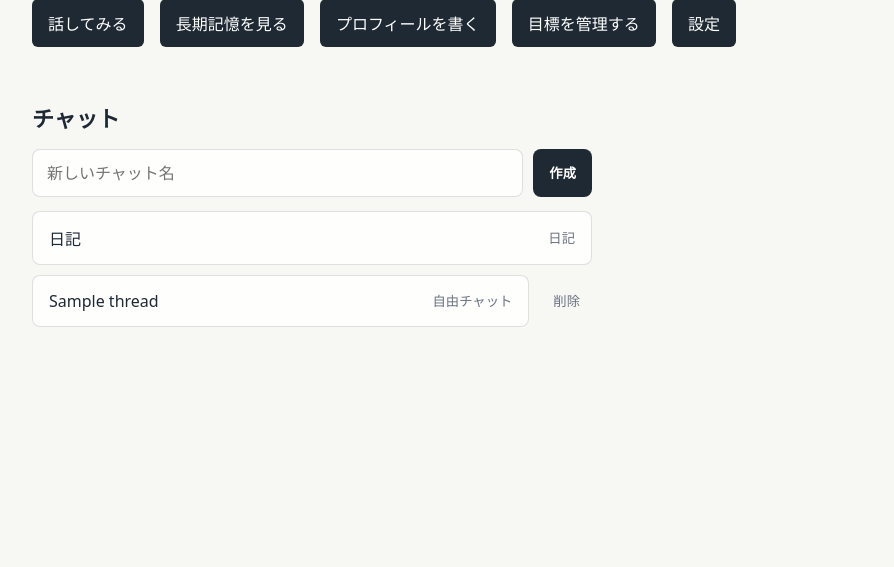
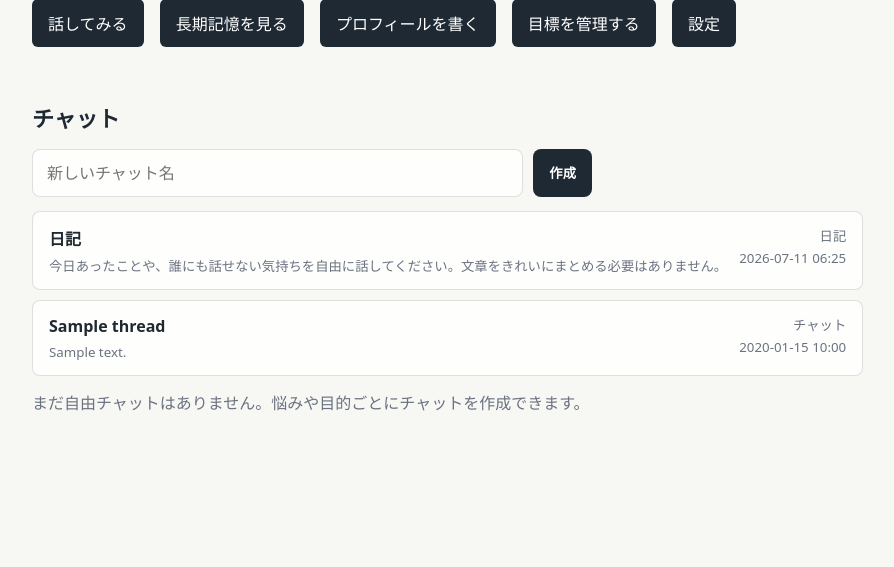
Before and after one commit to kokura-yuta/PAS, a FastAPI app: page / in a window 1280 px wide. Shown: the part 329-896 px from the top of the page, without its empty margins (128-1022 px from the left). Run offline with FastAPI, Linux system fonts and the light colour scheme; tables that the repository leaves empty hold one stand-in row (values such as "Sample post").

Commit message:
Add chat threads polish and core memory metadata

```diff
--- a/main.py
+++ b/main.py
@@ -17,6 +17,44 @@ load_dotenv()
 CHAT_HISTORY_LIMIT = 10
 CHAT_DISPLAY_LIMIT = 50
 MEMORY_EXTRACTION_MIN_LENGTH = 20
+THREAD_TITLE_MAX_LENGTH = 50
+DIARY_THREAD_TYPE = "diary"
+CUSTOM_THREAD_TYPE = "custom"
+THREAD_TYPE_LABELS = {
+    DIARY_THREAD_TYPE: "日記",
+    CUSTOM_THREAD_TYPE: "自由チャット"
+}
+MEMORY_SOURCE_LABELS = {
+    "user_statement": "本人発言",
+    "ai_inference": "AI推測"
+}
+
+
+def truncate_text(text, max_length=60):
+    text = (text or "").strip()
+
+    if len(text) <= max_length:
+        return text
+
+    return text[:max_length - 1] + "..."
+
+
+def format_datetime(value):
+    if value is None:
+        return ""
+
+    return value.strftime("%Y-%m-%d %H:%M")
+
+
+def get_thread_type_label(thread_type):
+    return THREAD_TYPE_LABELS.get(thread_type, "チャット")
+
+
+def get_thread_description(thread_type):
+    if thread_type == DIARY_THREAD_TYPE:
+        return "今日あったことや、誰にも話せない気持ちを自由に話してください。文章をきれいにまとめる必要はありません。"
+
+    return "テーマごとにPASと話せる自由チャットです。相談、整理、アイデア出しに使えます。"
 
 DATABASE_URL = os.getenv("DATABASE_URL")
 engine = create_engine(DATABASE_URL)
@@ -148,14 +186,14 @@ def get_or_create_diary_thread():
     try:
         diary_thread = (
             db.query(ChatThread)
-            .filter(ChatThread.thread_type == "diary")
+            .filter(ChatThread.thread_type == DIARY_THREAD_TYPE)
             .first()
         )
 
         if diary_thread is None:
             diary_thread = ChatThread(
                 title="日記",
-                thread_type="diary"
+                thread_type=DIARY_THREAD_TYPE
             )
             db.add(diary_thread)
             db.commit()
@@ -190,21 +228,55 @@ def load_chat_threads():
     try:
         threads = (
             db.query(ChatThread)
-            .order_by(ChatThread.updated_at.desc())
             .all()
         )
 
-        return threads
+        def sort_thread(thread):
+            thread_order = 0 if thread.thread_type == DIARY_THREAD_TYPE else 1
+            updated_at = thread.updated_at or thread.created_at or datetime.utcnow()
+            return (thread_order, -updated_at.timestamp())
+
+        thread_items = []
+
+        for thread in sorted(threads, key=sort_thread):
+            latest_message = (
+                db.query(ChatMessage)
+                .filter(ChatMessage.thread_id == thread.id)
+                .order_by(ChatMessage.created_at.desc())
+                .first()
+            )
+
+            description = get_thread_description(thread.thread_type)
+            latest_text = latest_message.content if latest_message else description
+
+            thread_items.append({
+                "id": thread.id,
+                "title": thread.title,
+                "display_title": truncate_text(thread.title, THREAD_TITLE_MAX_LENGTH),
+                "thread_type": thread.thread_type,
+                "thread_type_label": get_thread_type_label(thread.thread_type),
+                "description": description,
+                "latest_message": truncate_text(latest_text, 54),
+                "updated_at_text": format_datetime(thread.updated_at or thread.created_at),
+                "can_delete": thread.thread_type == CUSTOM_THREAD_TYPE
+            })
+
+        return thread_items
     finally:
         db.close()
 
 def create_chat_thread(title):
+    clean_title = truncate_text(title, THREAD_TITLE_MAX_LENGTH)
+
+    if not clean_title:
+        return None
+
     db = SessionLocal()
 
     try:
         thread = ChatThread(
-            title=title,
-            thread_type="custom"
+            title=clean_title,
+            thread_type=CUSTOM_THREAD_TYPE
         )
 
         db.add(thread)
@@ -221,7 +293,7 @@ def delete_chat_thread(thread_id):
     try:
         thread = db.query(ChatThread).filter(ChatThread.id == thread_id).first()
 
-        if thread is None or thread.thread_type == "diary":
+        if thread is None or thread.thread_type != CUSTOM_THREAD_TYPE:
             return
 
         db.query(ChatMessage).filter(ChatMessage.thread_id == thread_id).delete()
@@ -251,6 +323,45 @@ def save_message(role, content, thread_id=None):
     finally:
         db.close()
 
+
+def normalize_importance(value):
+    try:
+        importance = int(value)
+    except (TypeError, ValueError):
+        importance = 3
+
+    return max(1, min(5, importance))
+
+
+def normalize_confidence(value):
+    try:
+        confidence = float(value)
+    except (TypeError, ValueError):
+        confidence = 0.7
+
+    confidence = max(0.0, min(1.0, confidence))
+    return round(confidence, 2)
+
+
+def normalize_source_type(value):
+    if value == "user_statement":
+        return "user_statement"
+
+    return "ai_inference"
+
+
+def format_source_label(source_type):
+    source_type = normalize_source_type(source_type)
+    return MEMORY_SOURCE_LABELS[source_type]
+
+
+def format_date(value):
+    if value is None:
+        return ""
+
+    return value.strftime("%Y-%m-%d")
+
+
 def save_memory(
     content,
     category,
@@ -258,6 +369,15 @@ def save_memory(
     confidence=0.7,
     source_type="ai_inference"
 ):
+    content = (content or "").strip()
+    category = (category or "").strip()
+    importance = normalize_importance(importance)
+    confidence = normalize_confidence(confidence)
+    source_type = normalize_source_type(source_type)
+
+    if not content or not category:
+        return None
+
     db = SessionLocal()
 
     try:
@@ -267,13 +387,79 @@ def save_memory(
             importance=importance,
             confidence=confidence,
             source_type=source_type,
-            is_active=True
+            is_active=True,
+            last_confirmed_at=datetime.utcnow() if source_type == "user_statement" else None
         )
 
         db.add(new_memory)
         db.commit()
+        db.refresh(new_memory)
+        return new_memory.id
     finally:
         db.close()
+
+
+def save_or_update_memory(
+    content,
+    category,
+    importance=3,
+    confidence=0.7,
+    source_type="ai_inference"
+):
+    content = (content or "").strip()
+    category = (category or "").strip()
+    importance = normalize_importance(importance)
+    confidence = normalize_confidence(confidence)
+    source_type = normalize_source_type(source_type)
+
+    if not content or not category:
+        return None
+
+    db = SessionLocal()
+
+    try:
+        existing_memory = (
+            db.query(Memory)
+            .filter(Memory.is_active.is_(True))
+            .filter(Memory.category == category)
+            .filter(Memory.content == content)
+            .first()
+        )
+
+        if existing_memory:
+            existing_memory.importance = max(
+                normalize_importance(existing_memory.importance),
+                importance
+            )
+            existing_memory.confidence = max(
+                normalize_confidence(existing_memory.confidence),
+                confidence
+            )
+
+            if existing_memory.source_type != "user_statement":
+                existing_memory.source_type = source_type
+
+            existing_memory.last_confirmed_at = datetime.utcnow()
+            db.commit()
+            return existing_memory.id
+
+        new_memory = Memory(
+            content=content,
+            category=category,
+            importance=importance,
+            confidence=confidence,
+            source_type=source_type,
+            is_active=True,
+            last_confirmed_at=datetime.utcnow() if source_type == "user_statement" else None
+        )
+
+        db.add(new_memory)
+        db.commit()
+        db.refresh(new_memory)
+        return new_memory.id
+    finally:
+        db.close()
+
 
 def load_memories():
     db = SessionLocal()
@@ -282,16 +468,24 @@ def load_memories():
         memories = (
             db.query(Memory)
             .filter(Memory.is_active.is_(True))
-            .order_by(Memory.created_at)
+            .order_by(
+                Memory.importance.desc(),
+                Memory.confidence.desc(),
+                Memory.created_at.desc()
+            )
             .all()
         )
 
         memory_text = ""
 
         for memory in memories:
+            importance = normalize_importance(memory.importance)
+            confidence = normalize_confidence(memory.confidence)
+            source_type = normalize_source_type(memory.source_type)
+
             memory_text += (
-                f"[{memory.category} / importance:{memory.importance} "
-                f"/ confidence:{memory.confidence} / source:{memory.source_type}] "
+                f"[{memory.category} / importance:{importance} "
+                f"/ confidence:{confidence} / source:{source_type}] "
                 f"{memory.content}\n"
             )
 
@@ -304,7 +498,16 @@ def load_memory_items():
     db = SessionLocal()
 
     try:
-        memories = db.query(Memory).order_by(Memory.created_at.desc()).all()
+        memories = (
+            db.query(Memory)
+            .filter(Memory.is_active.is_(True))
+            .order_by(
+                Memory.importance.desc(),
+                Memory.confidence.desc(),
+                Memory.created_at.desc()
+            )
+            .all()
+        )
 
         memory_items = []
 
@@ -313,12 +516,15 @@ def load_memory_items():
                 "id": memory.id,
                 "category": memory.category,
                 "content": memory.content,
-                "importance": memory.importance,
-                "confidence": memory.confidence,
-                "source_type": memory.source_type,
+                "importance": normalize_importance(memory.importance),
+                "confidence": normalize_confidence(memory.confidence),
+                "source_type": normalize_source_type(memory.source_type),
+                "source_label": format_source_label(memory.source_type),
                 "is_active": memory.is_active,
                 "last_confirmed_at": memory.last_confirmed_at,
-                "created_at": memory.created_at
+                "last_confirmed_text": format_date(memory.last_confirmed_at),
+                "created_at": memory.created_at,
+                "created_at_text": format_date(memory.created_at)
             })
 
         return memory_items
@@ -332,7 +538,7 @@ def delete_memory(memory_id):
         memory = db.query(Memory).filter(Memory.id == memory_id).first()
 
         if memory:
-            db.delete(memory)
+            memory.is_active = False
             db.commit()
     finally:
         db.close()
@@ -569,6 +775,8 @@ importance は 1〜5 の整数で、長期的に重要なほど高くしてく
 confidence は 0〜1 の数値で、ユーザーが明言した情報ほど高くしてください。
 source_type は user_statement または ai_inference にしてください。
 ユーザーがはっきり言った事実は user_statement、文脈からの推測は ai_inference にしてください。
+content は1つの記憶だけを短い1文にしてください。
+同じ内容の記憶が増えにくいように、できるだけ「ユーザーは〜」から始めて具体的に書いてください。
 
 ユーザーの発言:
 {message}
@@ -670,14 +878,44 @@ PAS_RESPONSE_RULES = """
 
 
 
-def build_ai_prompt(message, history, memories, profile_text, goals_text, persona="friend", response_length="balanced"):
+def build_thread_prompt(thread_title, thread_type):
+    if thread_type == DIARY_THREAD_TYPE:
+        return f"""
+現在のチャット: {thread_title}
+このチャットは日記チャットです。
+ユーザーの感情や出来事を受け止めることを優先してください。
+ユーザーが明確にアドバイスを求めていない場合、すぐに解決策を押しつけず、共感と短い質問を中心にしてください。
+"""
+
+    return f"""
+現在のチャット: {thread_title}
+このチャットは自由チャットです。
+チャット名や会話内容に合わせて、相談・整理・提案・アイデア出しをしてください。
+"""
+
+
+def build_ai_prompt(
+    message,
+    history,
+    memories,
+    profile_text,
+    goals_text,
+    persona="friend",
+    response_length="balanced",
+    thread_title="日記",
+    thread_type=DIARY_THREAD_TYPE
+):
     persona_prompt = PAS_PERSONAS.get(persona, PAS_PERSONAS["friend"])
     length_prompt = RESPONSE_LENGTH_PROMPTS.get(response_length, RESPONSE_LENGTH_PROMPTS["balanced"])
+    thread_prompt = build_thread_prompt(thread_title, thread_type)
     return f"""
 {persona_prompt}
 
 PASの返答ルール:
 {PAS_RESPONSE_RULES}
+
+チャットの種類:
+{thread_prompt}
 
 返答の長さ:
 {length_prompt}
@@ -713,13 +951,18 @@ def home(request: Request):
     settings = load_settings()
     get_or_create_diary_thread()
     chat_threads = load_chat_threads()
+    custom_thread_count = sum(
+        1 for thread in chat_threads if thread["thread_type"] == CUSTOM_THREAD_TYPE
+    )
 
     return templates.TemplateResponse(
         request=request,
         name="home.html",
         context={
             "settings": settings,
-            "chat_threads": chat_threads
+            "chat_threads": chat_threads,
+            "custom_thread_count": custom_thread_count,
+            "thread_title_max_length": THREAD_TITLE_MAX_LENGTH
         }
     )
 
@@ -736,7 +979,10 @@ def chat_page(request: Request):
             "settings": settings,
             "chat_items": chat_items,
             "thread_id": diary_thread.id,
-            "thread_title": diary_thread.title
+            "thread_title": diary_thread.title,
+            "thread_description": get_thread_description(diary_thread.thread_type),
+            "thread_type_label": get_thread_type_label(diary_thread.thread_type),
+            "can_delete_thread": False
         }
     )
 
@@ -757,7 +1003,10 @@ def chat_thread_page(request: Request, thread_id: int):
             "settings": settings,
             "chat_items": chat_items,
             "thread_id": thread_id,
-            "thread_title": thread.title
+            "thread_title": thread.title,
+            "thread_description": get_thread_description(thread.thread_type),
+            "thread_type_label": get_thread_type_label(thread.thread_type),
+            "can_delete_thread": thread.thread_type == CUSTOM_THREAD_TYPE
         }
     )
 
@@ -768,7 +1017,10 @@ def chat_thread_create(title: str = Form("")):
     if not clean_title:
         return RedirectResponse(url="/", status_code=303)
 
-    thread = create_chat_thread(clean_title[:200])
+    thread = create_chat_thread(clean_title)
+
+    if thread is None:
+        return RedirectResponse(url="/", status_code=303)
 
     return RedirectResponse(url=f"/chat/{thread.id}", status_code=303)
 
@@ -931,7 +1183,17 @@ def chat_send(request: Request, thread_id: int, message: str = Form(...)):
     }
 
     if len(clean_message) >= MEMORY_EXTRACTION_MIN_LENGTH:
-        memory_data = extract_memory_from_message(clean_message)
+        try:
+            memory_data = extract_memory_from_message(clean_message)
+        except Exception:
+            memory_data = {
+                "should_save": False,
+                "category": "",
+                "content": "",
+                "importance": 0,
+                "confidence": 0,
+                "source_type": ""
+            }
 
     should_save_memory = (
         memory_data.get("should_save")
@@ -940,7 +1202,7 @@ def chat_send(request: Request, thread_id: int, message: str = Form(...)):
     )
 
     if should_save_memory:
-        save_memory(
+        save_or_update_memory(
             content=memory_data["content"],
             category=memory_data["category"],
             importance=memory_data.get("importance", 3),
@@ -949,15 +1211,41 @@ def chat_send(request: Request, thread_id: int, message: str = Form(...)):
         )
 
 
-    response = client.responses.create(
-        model="gpt-4.1-mini",
-        input=build_ai_prompt(clean_message, history, memories, profile_text, goals_text, persona, response_length)
-    )
+    ai_message = ""
+    should_save_ai_message = True
 
-    ai_message = response.output_text
+    try:
+        response = client.responses.create(
+            model="gpt-4.1-mini",
+            input=build_ai_prompt(
+                clean_message,
+                history,
+                memories,
+                profile_text,
+                goals_text,
+                persona,
+                response_length,
+                thread.title,
+                thread.thread_type
+            )
+        )
 
-    save_message("assistant", ai_message, thread_id)
+        ai_message = response.output_text
+    except Exception:
+        ai_message = "PASの回答を生成できませんでした。もう一度送信してください。"
+        should_save_ai_message = False
+
+    if should_save_ai_message:
+        save_message("assistant", ai_message, thread_id)
+
     chat_items = load_chat_items(thread_id)
+
+    if not should_save_ai_message:
+        chat_items.append({
+            "role": "assistant",
+            "content": ai_message,
+            "created_at": datetime.utcnow()
+        })
 
 
     return templates.TemplateResponse(
@@ -967,7 +1255,10 @@ def chat_send(request: Request, thread_id: int, message: str = Form(...)):
             "chat_items": chat_items,
             "settings": settings,
             "thread_id": thread_id,
-            "thread_title": thread.title
+            "thread_title": thread.title,
+            "thread_description": get_thread_description(thread.thread_type),
+            "thread_type_label": get_thread_type_label(thread.thread_type),
+            "can_delete_thread": thread.thread_type == CUSTOM_THREAD_TYPE
             }
     )
 
--- a/static/style.css
+++ b/static/style.css
@@ -147,7 +147,7 @@ body {
     flex: 1;
     display: flex;
     justify-content: space-between;
-    align-items: center;
+    align-items: flex-start;
     gap: 12px;
     padding: 14px 16px;
     border: 1px solid var(--field-border);
@@ -157,8 +157,38 @@ body {
     text-decoration: none;
 }
 
-.thread-link small {
+.thread-link span:first-child {
+    min-width: 0;
+}
+
+.thread-link strong {
+    display: block;
+    margin-bottom: 6px;
+    overflow: hidden;
+    text-overflow: ellipsis;
+    white-space: nowrap;
+}
+
+.thread-link small,
+.thread-empty {
     color: var(--muted);
+}
+
+.thread-link span:first-child small {
+    display: block;
+    overflow: hidden;
+    text-overflow: ellipsis;
+    white-space: nowrap;
+}
+
+.thread-meta {
+    display: grid;
+    gap: 4px;
+    flex-shrink: 0;
+    text-align: right;
+}
+
+.thread-meta small {
     white-space: nowrap;
 }
 
@@ -173,6 +203,12 @@ body {
     background: transparent;
     color: var(--muted);
     cursor: pointer;
+}
+
+.thread-empty {
+    max-width: 560px;
+    margin: 14px 0 0;
+    line-height: 1.7;
 }
 
 .page {
--- a/templates/home.html
+++ b/templates/home.html
@@ -28,7 +28,7 @@
             <h2>チャット</h2>
 
             <form class="thread-form" method="post" action="/chat_threads">
-                <input type="text" name="title" placeholder="新しいチャット名" autocomplete="off" required>
+                <input type="text" name="title" placeholder="新しいチャット名" autocomplete="off" maxlength="{{ thread_title_max_length }}" required>
                 <button type="submit">作成</button>
             </form>
 
@@ -37,18 +37,28 @@
                     {% for thread in chat_threads %}
                         <div class="thread-item">
                             <a class="thread-link" href="/chat/{{ thread.id }}">
-                                <span>{{ thread.title }}</span>
-                                <small>{{ "日記" if thread.thread_type == "diary" else "自由チャット" }}</small>
+                                <span>
+                                    <strong>{{ thread.display_title }}</strong>
+                                    <small>{{ thread.latest_message }}</small>
+                                </span>
+                                <span class="thread-meta">
+                                    <small>{{ thread.thread_type_label }}</small>
+                                    <small>{{ thread.updated_at_text }}</small>
+                                </span>
                             </a>
 
-                            {% if thread.thread_type != "diary" %}
+                            {% if thread.can_delete %}
                                 <form method="post" action="/chat_threads/{{ thread.id }}/delete">
-                                    <button type="submit" onclick="return confirm('このチャットを削除しますか？')">削除</button>
+                                    <button type="submit" onclick="return confirm({{ (thread.title ~ 'を削除しますか？このチャット内の会話も削除されます。')|tojson }})">削除</button>
                                 </form>
                             {% endif %}
                         </div>
                     {% endfor %}
                 </div>
+
+                {% if custom_thread_count == 0 %}
+                    <p class="thread-empty">まだ自由チャットはありません。悩みや目的ごとにチャットを作成できます。</p>
+                {% endif %}
             {% else %}
                 <p>チャットはまだありません。</p>
             {% endif %}
--- a/templates/memories.html
+++ b/templates/memories.html
@@ -20,7 +20,11 @@
                         <small>
                             重要度: {{ memory.importance }}
                             / 確信度: {{ memory.confidence }}
-                            / 情報源: {{ memory.source_type }}
+                            / 情報源: {{ memory.source_label }}
+                            / 保存日: {{ memory.created_at_text }}
+                            {% if memory.last_confirmed_text %}
+                                / 最終確認: {{ memory.last_confirmed_text }}
+                            {% endif %}
                         </small>
 
                         <form method="post" action="/memories/{{ memory.id }}/delete">
```
Also changed, not shown: other parts of static/style.css (+53 -1 lines), templates/chat.html (+27 -4 lines).
